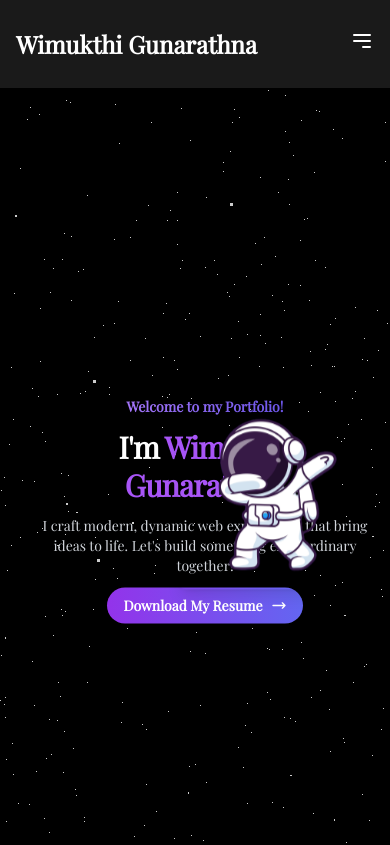
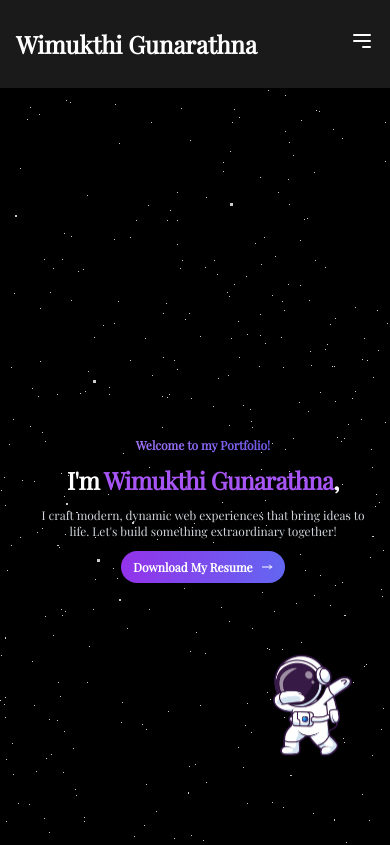
Before and after one commit to Wimukthi316/my-portfolio, a React (Vite) app: page / in a window 390 px wide. Shown: the top 845 px of the page. Built offline with nearby package versions, Linux system fonts and the light colour scheme.

Commit message:
Change the hero section

```diff
--- a/src/components/Hero.jsx
+++ b/src/components/Hero.jsx
@@ -8,28 +8,28 @@ const Hero = () => {
       <NightSky />
 
       {/* Content Section */}
-      <div className="absolute top-1/2 left-5 md:left-10 lg:left-20 transform -translate-y-1/2 max-w-md md:max-w-xl text-center md:text-left space-y-3 px-4 md:px-0">
-        <p className="text-sm md:text-lg lg:text-xl font-semibold bg-gradient-to-r from-purple-400 to-indigo-600 text-transparent bg-clip-text">
+      <div className="absolute top-1/2 left-4 md:left-10 lg:left-20 transform -translate-y-1/2 max-w-sm md:max-w-xl text-center md:text-left space-y-3 px-4 md:px-0">
+        <p className="text-xs sm:text-sm md:text-lg lg:text-xl font-semibold bg-gradient-to-r from-purple-400 to-indigo-600 text-transparent bg-clip-text">
           Welcome to my Portfolio!
         </p>
 
-        <h1 className="text-3xl md:text-5xl lg:text-7xl font-extrabold leading-tight tracking-tight text-white">
+        <h1 className="text-2xl sm:text-3xl md:text-5xl lg:text-7xl font-extrabold leading-tight tracking-tight text-white">
           I'm <span className="text-purple-500">Wimukthi Gunarathna</span>,<br />
         </h1>
 
-        <p className="text-gray-300 text-sm md:text-base lg:text-lg">
+        <p className="text-gray-300 text-xs sm:text-sm md:text-base lg:text-lg">
           I craft modern, dynamic web experiences that bring ideas to life. Let's build something extraordinary together!
         </p>
 
-        <div className="mt-4 md:mt-6">
+        <div className="mt-3 sm:mt-4 md:mt-6">
           <a
             href="/resume.pdf" // Path to the resume file
             download="Wimukthi Gunarathna Resume.pdf"
-            className="inline-flex items-center bg-gradient-to-r from-purple-600 to-indigo-500 text-white px-4 py-2 md:px-6 md:py-3 rounded-full text-sm md:text-lg font-semibold shadow-lg transform hover:scale-105 transition-transform duration-300 ease-in-out"
+            className="inline-flex items-center bg-gradient-to-r from-purple-600 to-indigo-500 text-white px-3 py-2 sm:px-4 sm:py-2 md:px-6 md:py-3 rounded-full text-xs sm:text-sm md:text-lg font-semibold shadow-lg transform hover:scale-105 transition-transform duration-300 ease-in-out"
           >
             Download My Resume
             <svg
-              className="ml-2 md:ml-3 w-4 h-4 md:w-5 md:h-5"
+              className="ml-2 sm:ml-3 w-3 sm:w-4 md:w-5 h-3 sm:h-4 md:h-5"
               xmlns="http://www.w3.org/2000/svg"
               fill="none"
               viewBox="0 0 24 24"
@@ -47,11 +47,11 @@ const Hero = () => {
       </div>
 
       {/* Image Section */}
-      <div className="absolute top-1/2 right-5 md:right-10 lg:right-40 transform -translate-y-1/2">
+      <div className="absolute top-3/4 sm:top-1/2 right-4 sm:right-10 md:right-20 lg:right-40 transform -translate-y-1/2">
         <img
           src="/astro.png"
           alt="Decorative"
-          className="w-48 md:w-72 lg:w-96 object-cover rounded-lg shadow-lg animate-float"
+          className="w-32 sm:w-48 md:w-72 lg:w-96 object-cover rounded-lg shadow-lg animate-float"
         />
       </div>
     </div>
```
